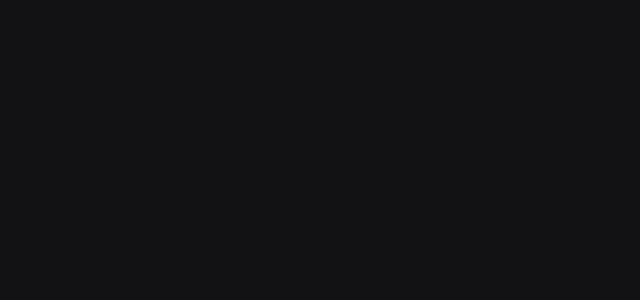
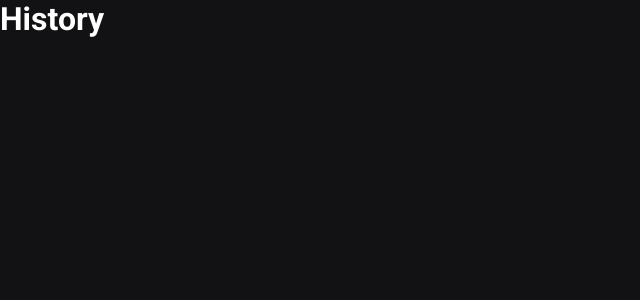
Before and after one commit to jvolima/ignite-timer, a React (Vite) app: page /history in a window 1280 px wide. Shown: the top 300 px of the page, without its empty margins (0-640 px from the left). Built offline with nearby package versions, Linux system fonts and the light colour scheme.

Commit message:
Configurando React Router DOM

```diff
--- a/package.json
+++ b/package.json
@@ -12,6 +12,7 @@
   "dependencies": {
     "react": "^18.2.0",
     "react-dom": "^18.2.0",
+    "react-router-dom": "^6.3.0",
     "styled-components": "^5.3.5"
   },
   "devDependencies": {
--- a/src/App.tsx
+++ b/src/App.tsx
@@ -1,10 +1,15 @@
+import { BrowserRouter } from 'react-router-dom'
 import { ThemeProvider } from 'styled-components'
+import { Router } from './Router'
 import { GlobalStyle } from './styles/global'
 import { defaultTheme } from './styles/themes/default'
 
 export function App() {
   return (
     <ThemeProvider theme={defaultTheme}>
+      <BrowserRouter>
+        <Router />
+      </BrowserRouter>
       <GlobalStyle />
     </ThemeProvider>
   )
--- /dev/null
+++ b/src/Router.tsx
@@ -0,0 +1,12 @@
+import { Route, Routes } from 'react-router-dom'
+import { History } from './pages/History'
+import { Home } from './pages/Home'
+
+export function Router() {
+  return (
+    <Routes>
+      <Route path="/" element={<Home />} />
+      <Route path="/history" element={<History />} />
+    </Routes>
+  )
+}
--- /dev/null
+++ b/src/pages/History.tsx
@@ -0,0 +1,3 @@
+export function History() {
+  return <h1>History</h1>
+}
--- /dev/null
+++ b/src/pages/Home.tsx
@@ -0,0 +1,3 @@
+export function Home() {
+  return <h1>Home</h1>
+}
```
Also changed, not shown: 1 other file (tests, documents, lock files or other folders).
